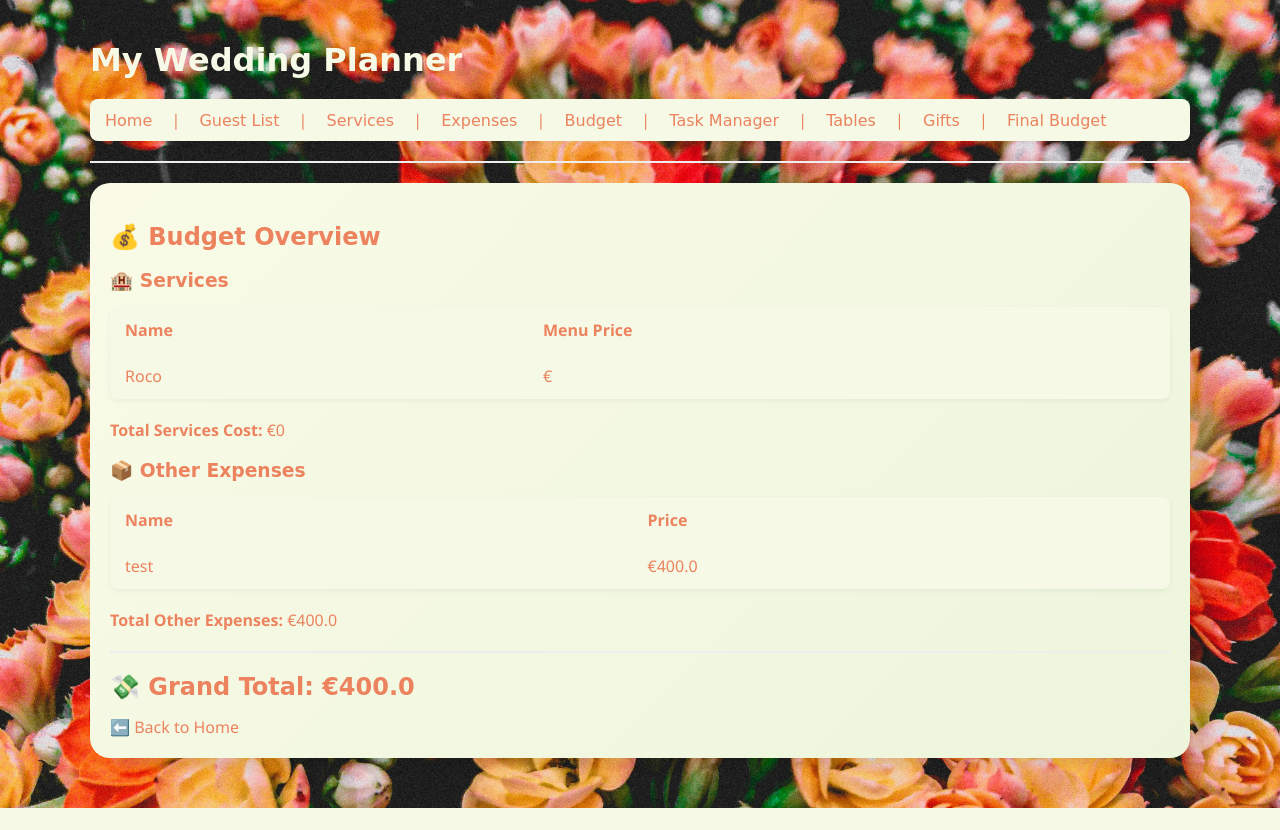
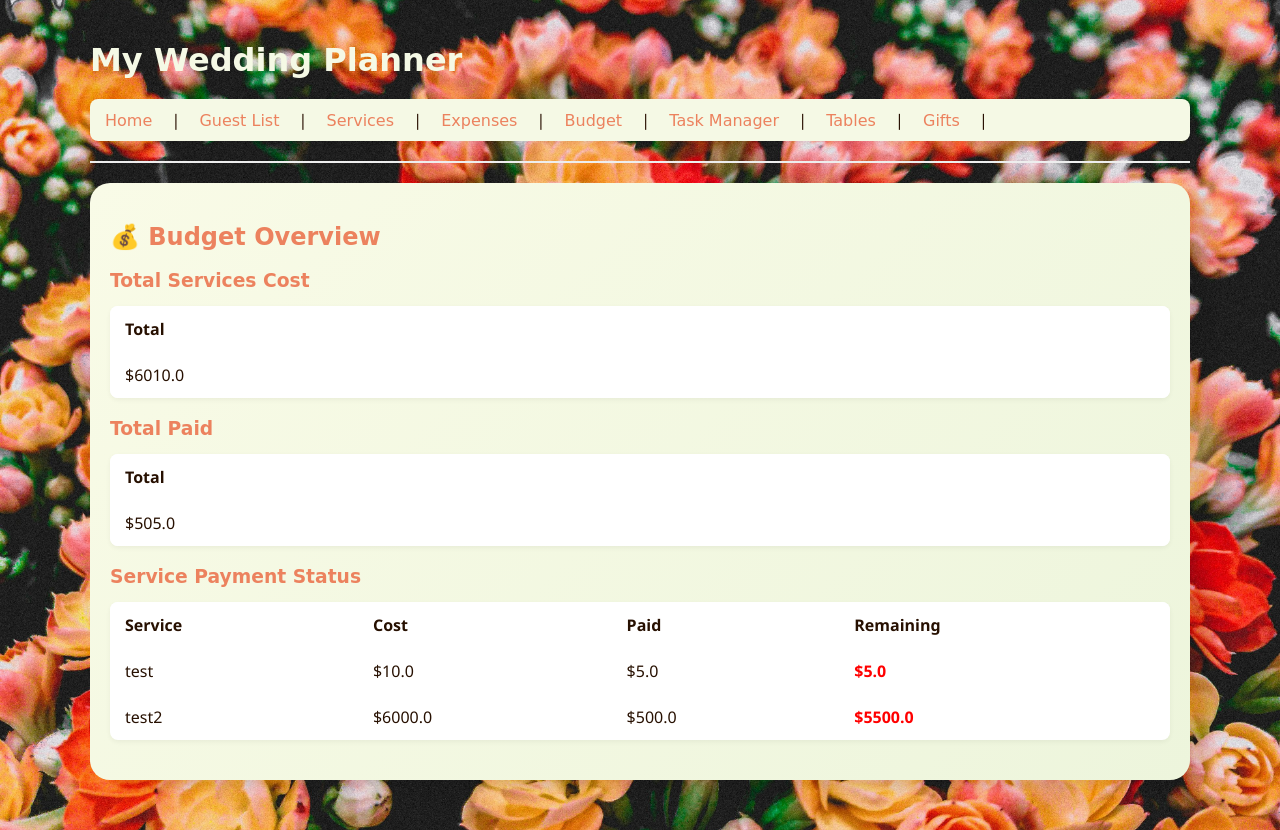
Before and after one commit to andratarau5/wedding-planner-web, a Flask app: page /budget in a window 1280 px wide. Before the commit the page ends 808 px from the top, so only its background shows below. Run offline with Flask 3, Linux system fonts and the light colour scheme; some web fonts are replaced.

Commit message:
changes in expenses and budget

```diff
--- a/app.py
+++ b/app.py
@@ -175,9 +175,9 @@ def delete_service(index):
 def add_expense():
     if request.method == 'POST':
         new_expense = {
-            'name': request.form['name'],
+            'service': request.form['service'],
             'price': float(request.form['price']),
-            'description': request.form['description']
+            'paid': float(request.form['paid'])
         }
         expenses = load_expenses()
         expenses.append(new_expense)
@@ -190,9 +190,9 @@ def edit_expense(index):
     expenses = load_expenses()
     if request.method == 'POST':
         expenses[index] = {
-            'name': request.form['name'],
+            'service': request.form['service'],
             'price': float(request.form['price']),
-            'description': request.form['description']
+            'paid': float(request.form['paid'])
         }
         save_expenses(expenses)
         return redirect(url_for('expenses'))
@@ -223,20 +223,20 @@ def search_guest():
 
 @app.route('/budget')
 def budget_overview():
-    services = load_services()
     expenses = load_expenses()
 
-    service_total = sum(float(s.get('total_price', 0)) for s in services if s.get('total_price'))
-    other_total = sum(float(e.get('price', 0)) for e in expenses)
+    total_cost = sum(float(e.get('price', 0)) for e in expenses)
+    total_paid = sum(float(e.get('paid', 0)) for e in expenses)
 
-    grand_total = service_total + other_total
+    for e in expenses:
+        e['remaining'] = float(e.get('price', 0)) - float(e.get('paid', 0))
 
-    return render_template('budget.html',
-                           services=services,
-                           expenses=expenses,
-                           service_total=service_total,
-                           other_total=other_total,
-                           grand_total=grand_total)
+    return render_template(
+        'budget.html',
+        expenses=expenses,
+        total_cost=total_cost,
+        total_paid=total_paid
+    )
 
 def load_tasks():
     if os.path.exists(TASKS_FILE):
@@ -382,30 +382,5 @@ def edit_gifts():
     total_gifts = sum(g.get('gift_amount', 0) for g in guests)
     return render_template('edit_gifts.html', guests=guests, total_gifts=total_gifts)
 
-@app.route('/budget_resolution')
-def budget_resolution():
-    guests = load_guests()
-    services = load_services()
-    expenses = load_expenses()
-
-    # Gifts received from guests
-    total_gifts = sum(g.get('gift_amount', 0) for g in guests)
-
-    # Service and other expenses
-    service_total = sum(float(s.get('total_price', 0)) for s in services if s.get('total_price'))
-    other_total = sum(float(e.get('price', 0)) for e in expenses)
-    total_spent = service_total + other_total
-
-    remaining_balance = total_gifts - total_spent
-
-    return render_template(
-        'budget_resolution.html',
-        total_gifts=total_gifts,
-        service_total=service_total,
-        other_total=other_total,
-        total_spent=total_spent,
-        remaining_balance=remaining_balance
-    )
-
 if __name__ == '__main__':
     app.run(debug=True)
--- a/expenses.json
+++ b/expenses.json
@@ -1,7 +1,12 @@
 [
     {
-        "name": "test",
-        "price": 400.0,
-        "description": "dsfsds"
+        "service": "test",
+        "price": 10.0,
+        "paid": 5.0
+    },
+    {
+        "service": "test2",
+        "price": 6000.0,
+        "paid": 500.0
     }
 ]
--- a/static/style.css
+++ b/static/style.css
@@ -7,7 +7,7 @@ body {
     background-size: cover;
     background-position: center;
     background-repeat: no-repeat;
-    color: #ec825e;
+    color: #271001;
     margin: 0;
     padding: 0;
 }
@@ -85,7 +85,7 @@ table {
     width: 100%;
     border-collapse: collapse;
     margin-bottom: 20px;
-    background-color: #f5f9e5;
+    background-color: #ffffff;
     border-radius: 8px;
     overflow: hidden;
     box-shadow: 0 2px 5px rgba(0,0,0,0.05);
@@ -97,12 +97,12 @@ table th, table td {
 }
 
 table th {
-    background-color: #f5f9e5;
+    background-color: #ffffff;
     font-weight: 600;
 }
 
 table tr:nth-child(even) {
-    background-color: #f5f9e5;
+    background-color: #ffffff;
 }
 
 table tr:hover {
--- a/templates/budget.html
+++ b/templates/budget.html
@@ -1,43 +1,66 @@
 {% extends 'layout.html' %}
-
 {% block content %}
 <div class="content-box">
-    <h2>💰 Budget Overview</h2>
+<h2>💰 Budget Overview</h2>
 
-    <h3>🏨 Services </h3>
-    <table>
-        <tr>
-            <th>Name</th>
-            <th>Menu Price</th>
-        </tr>
-        {% for s in services %}
-        <tr>
-            <td>{{ s.name }}</td>
-            <td>€{{ s.menu_price }}</td>
-        </tr>
-        {% endfor %}
-    </table>
-    <p><strong>Total Services Cost:</strong> €{{ service_total }}</p>
+<!-- ===================== -->
+<!-- TOTAL COST -->
+<!-- ===================== -->
+<h3>Total Services Cost</h3>
+<table>
+    <tr>
+        <th>Total</th>
+    </tr>
+    <tr>
+        <td>${{ total_cost }}</td>
+    </tr>
+</table>
 
-    <h3>📦 Other Expenses</h3>
-    <table>
-        <tr>
-            <th>Name</th>
-            <th>Price</th>
-        </tr>
-        {% for e in expenses %}
-        <tr>
-            <td>{{ e.name }}</td>
-            <td>€{{ e.price }}</td>
-        </tr>
-        {% endfor %}
-    </table>
-    <p><strong>Total Other Expenses:</strong> €{{ other_total }}</p>
+<!-- ===================== -->
+<!-- TOTAL PAID -->
+<!-- ===================== -->
+<h3>Total Paid</h3>
+<table>
+    <tr>
+        <th>Total</th>
+    </tr>
+    <tr>
+        <td>${{ total_paid }}</td>
+    </tr>
+</table>
 
+<!-- ===================== -->
+<!-- DETAILED TABLE -->
+<!-- ===================== -->
+<h3>Service Payment Status</h3>
 
-    <hr>
-    <h2>💸 Grand Total: €{{ grand_total }}</h2>
+{% if expenses %}
+<table>
+    <tr>
+        <th>Service</th>
+        <th>Cost</th>
+        <th>Paid</th>
+        <th>Remaining</th>
+    </tr>
 
-    <a href="{{ url_for('home') }}">⬅️ Back to Home</a>
+    {% for e in expenses %}
+    <tr>
+        <td>{{ e.service }}</td>
+        <td>${{ e.price }}</td>
+        <td>${{ e.paid }}</td>
+        <td>
+            {% if e.remaining > 0 %}
+                <strong style="color:red">${{ e.remaining }}</strong>
+            {% else %}
+                <span style="color:green">Paid</span>
+            {% endif %}
+        </td>
+    </tr>
+    {% endfor %}
+</table>
+{% else %}
+<p>No expenses recorded yet.</p>
+{% endif %}
+
 </div>
 {% endblock %}
--- a/templates/home.html
+++ b/templates/home.html
@@ -19,7 +19,6 @@
         <li><a href="{{ url_for('configure_tables') }}">🪑 Configure Guest Tables</a></li>
         <li><a href="{{ url_for('tables_view') }}">👥 View Table Assignments</a></li>
         <li><a href="{{ url_for('edit_gifts') }}">🎁 Guest Gift Tracker</a></li>
-        <li><a href="{{ url_for('budget_resolution') }}">📊 Budget Resolution</a></li>
     </ul>
 </div>
 {% endblock %}
--- a/templates/layout.html
+++ b/templates/layout.html
@@ -27,8 +27,6 @@
             <a href="{{ url_for('tables_view') }}">Tables</a> |
             <a> </a>
             <a href="{{ url_for('edit_gifts') }}">Gifts</a> |
-            <a> </a>
-            <a href="{{ url_for('budget_resolution') }}">Final Budget</a>
         </nav>
         <hr>
 
```
Also changed, not shown: templates/add_expense.html (+4 -5 lines), templates/budget_resolution.html (deleted, +0 -33 lines), templates/edit_expense.html (+4 -4 lines), templates/expenses.html (+4 -4 lines), 1 other file.
